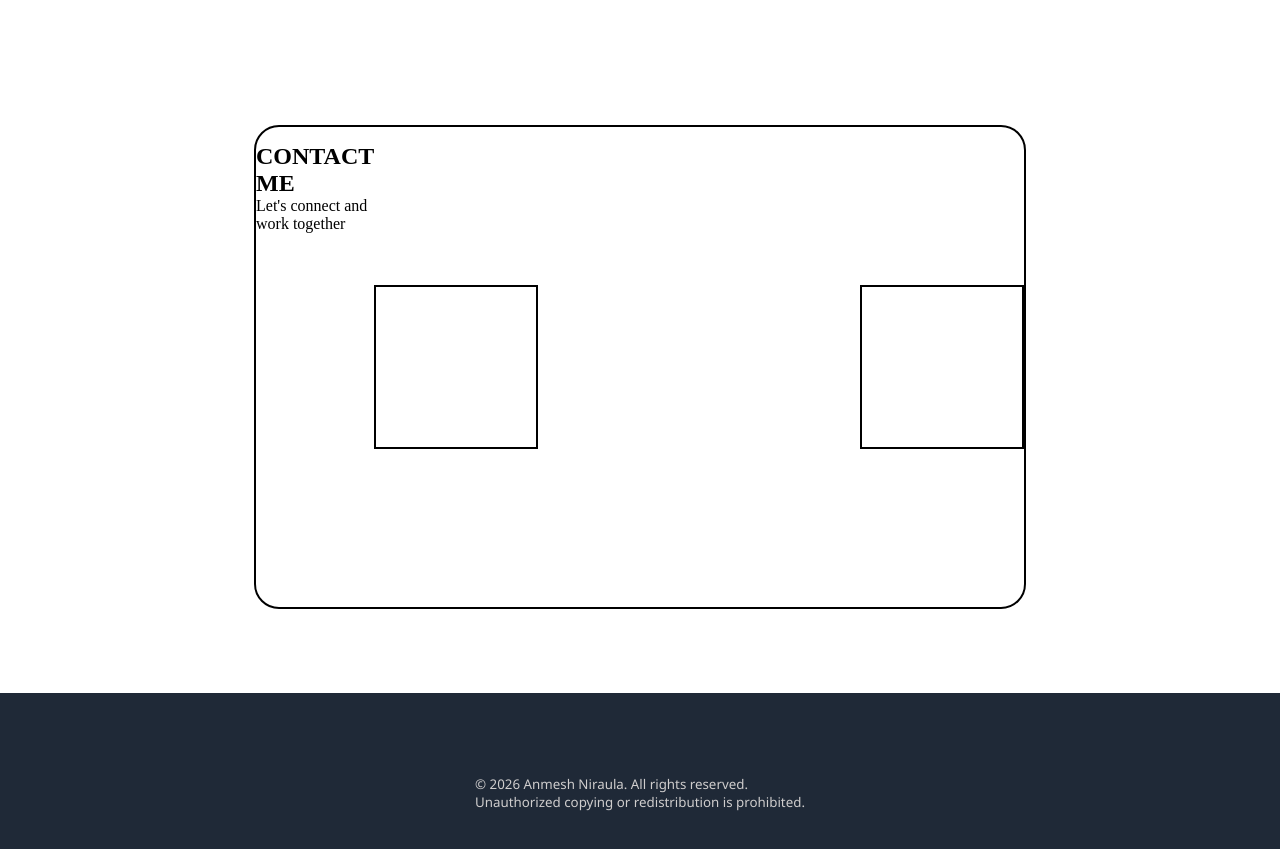
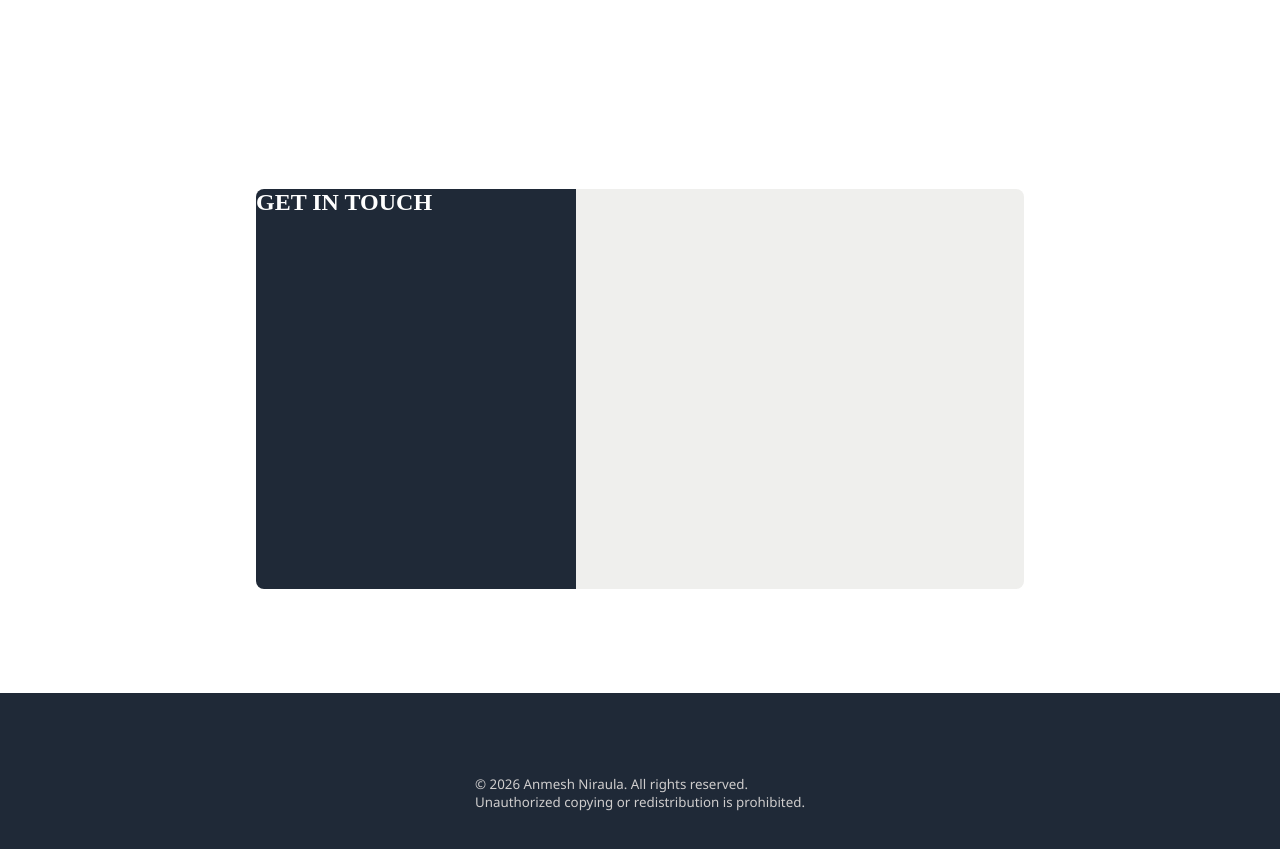
Before and after one commit to Anmesh-rgb/portfolio, a plain HTML site: page index.html in a window 1280 px wide. Shown: the part 1371-2220 px from the top of the page. Drawn offline with Linux system fonts and the light colour scheme.

Commit message:
changes-1 for contact section

```diff
--- a/index.html
+++ b/index.html
@@ -77,17 +77,14 @@
     <section id="contact">
         <div id="contact-sec">
             <!-- contact div -->
-            <div id="header-contact">
-            <h1> CONTACT ME</h1>
-            <p>Let's connect and work together</p>
-            </div>
+             <div id="social-m">
+                <h2>GET IN TOUCH</h2>
 
-            <div id="msg-div">
-            <div id="cnt" class="msg">
-            </div>
+             </div>
 
-            <form action="#" class="msg">
-            </form>
+
+             <form action="" id="msg-form"></form>
+
 
             </div>
             </div>
--- a/style.css
+++ b/style.css
@@ -206,40 +206,31 @@ img{
     font-size: smaller;
 
 }
+/* contact section starts */
 #contact-sec{
     display: flex;
     justify-content: center;
-    justify-content: space-evenly;
-    align-items: center;
-    border: 2px solid black;
+    align-items: start;
+    justify-self: center;
     width: 60vw;
-    height: 60vh;
-    border-radius: 25px;
-    justify-self: center;
-    margin-top: 2rem;
+    height: 50vh;
+    margin-top: 6rem;
+}
+#social-m{
+    height: 50vh;
+    width: 25vw;
+    background-color: #1f2937;
+    justify-self: start;
+    border-radius: 8px 0px 0px 8px;
 
 }
-#header-contact{
-    display: grid;
-    align-self: flex-start;
-    margin-top: 1rem;
+#social-m h2{
+    color: white;
+}
+#msg-form{
+    height: 50vh;
+    width: 35vw;
+    background-color: rgb(239, 239, 237);
+    border-radius: 0px 8px 8px 0px;
 
 }
-.msg{
-    height: 10rem;
-    width: 10rem;
-    border: 2px solid black;
-    display: grid;
-    justify-self:left;
-}
-#msg-div{
-    width: 1010rem;
-    display: flex;
-    justify-content: space-between;
-}
-
-.icons{
-
-    font-size: 3rem;
-    color: black;
-}
```
